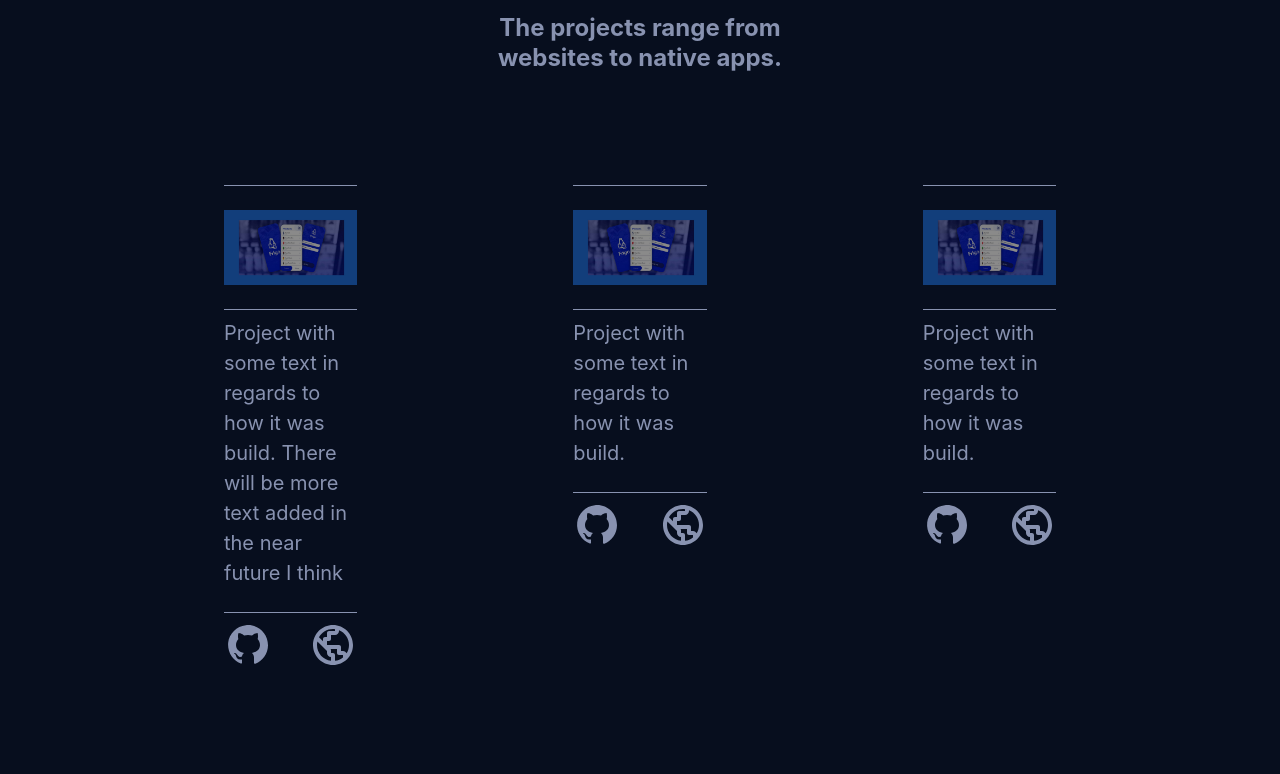
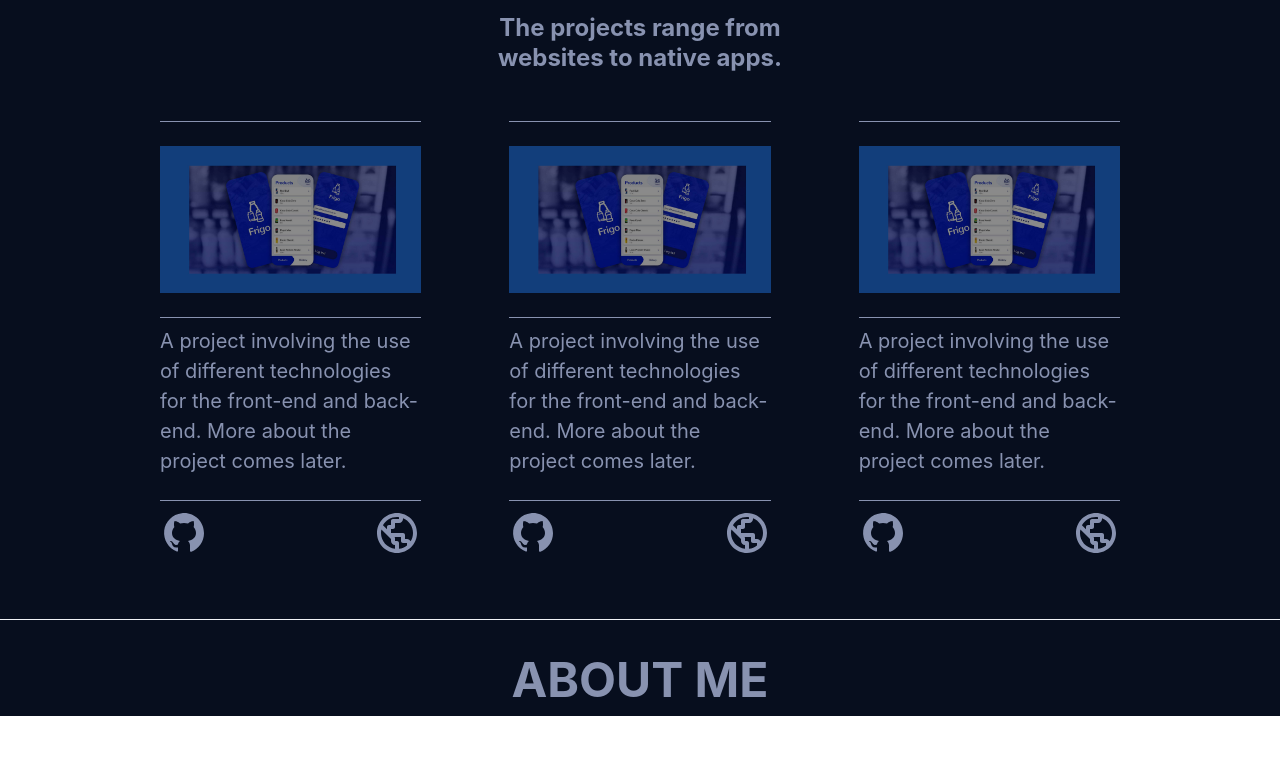
Before and after one commit to HamDerAndrew/portfolio-v3, a Gatsby site: page / in a window 1280 px wide. Shown: the part 1044-1818 px from the top of the page. After the commit the page ends 1776 px from the top, so only its background shows below. Built offline with nearby package versions, Linux system fonts and the light colour scheme; Gatsby itself is replaced by a stand-in of ours.

Commit message:
Style: Projects are now a component (card.js)

```diff
--- a/src/components/card/card.js
+++ b/src/components/card/card.js
@@ -1,8 +1,8 @@
 import React from "react";
 
-import Github from "../assets/svg/github-icon.svg";
-import Live from "../assets/svg/live-icon.svg";
-import PlaceholderImg from "../assets/img/placeholder-project.jpg";
+import Github from "../../assets/svg/github-icon.svg";
+import Live from "../../assets/svg/live-icon.svg";
+import PlaceholderImg from "../../assets/img/placeholder-project.jpg";
 
 export default (props) => (
 <div className="project-container">
@@ -14,10 +14,10 @@ export default (props) => (
     </div>
     <div className="column project-deployment">
         <div className="deploy-location">
-            <a href={props.gitUrl}>
+            <a href={props.gitUrl} target="_blank">
                 <Github />
             </a>
-            <a href={props.liveUrl}>
+            <a href={props.liveUrl} target="_blank">
                 <Live />
             </a>
         </div>
--- a/src/pages/index.js
+++ b/src/pages/index.js
@@ -1,11 +1,11 @@
 import React from "react"
 import "./bulma-styles.scss";
+
 import Arrow from "../assets/svg/arrow.svg";
-import Github from "../assets/svg/github-icon.svg";
-import Live from "../assets/svg/live-icon.svg";
-import Navigation from '../components/navigation/navigation';
+
+import Navigation from "../components/navigation/navigation";
 import Seperator from "../components/seperator/seperator";
-import PlaceholderImg from "../assets/img/placeholder-project.jpg";
+import Project from "../components/card/card";
 
 export default () => {
     return(
@@ -33,58 +33,22 @@ export default () => {
                 {/* Projects Start */}
                 <div className="columns is-centered">
                     <div className="column">
-                        <div className="project-container">
-                            <div className="image-container">
-                                <img src={PlaceholderImg} alt="project" className="image custom-img" />
-
-                            </div>
-                            <div className="text-container">
-                                <p className="project-text is-size-5">Project with some text in regards to how it was build. There will be more text added in the near future I think</p>
-                            </div>
-                            <div className="column project-deployment">
-                                <div className="deploy-location">
-                                    <a className="test">
-                                    <Github />
-                                    </a>
-
-                                    <Live />
-                                </div>
-                            </div>
-                        </div>
+                        <Project
+                            description="A project involving the use of different technologies for the front-end and back-end. More about the project comes later."
+                            gitUrl="www.github.com/HamDerAndrew"
+                        />
                     </div>
                     <div className="column">
-                        <div className="project-container">
-                            <div className="image-container">
-                                <img src={PlaceholderImg} alt="project" className="image custom-img" />
-
-                            </div>
-                            <div className="text-container">
-                                <p className="project-text is-size-5">Project with some text in regards to how it was build.</p>
-                            </div>
-                            <div className="column project-deployment">
-                                <div className="deploy-location">
-                                    <Github />
-                                    <Live />
-                                </div>
-                            </div>
-                        </div>
+                        <Project
+                            description="A project involving the use of different technologies for the front-end and back-end. More about the project comes later."
+                            gitUrl="www.github.com/HamDerAndrew"
+                        />
                     </div>
                     <div className="column">
-                        <div className="project-container">
-                            <div className="image-container">
-                                <img src={PlaceholderImg} alt="project" className="image custom-img" />
-
-                            </div>
-                            <div className="text-container">
-                                <p className="project-text is-size-5">Project with some text in regards to how it was build.</p>
-                            </div>
-                            <div className="column project-deployment">
-                                <div className="deploy-location">
-                                    <Github />
-                                    <Live />
-                                </div>
-                            </div>
-                        </div>
+                        <Project
+                            description="A project involving the use of different technologies for the front-end and back-end. More about the project comes later."
+                            gitUrl="www.github.com/HamDerAndrew"
+                        />
                     </div>
                 </div>
             </section>
--- a/src/styles/global.css
+++ b/src/styles/global.css
@@ -38,7 +38,7 @@ h1, h2, h3, h4 {
 }
 
 .project-container {
-    padding: 6rem;
+    padding: 2rem;
 }
 
 .image-container {
@@ -71,13 +71,6 @@ h1, h2, h3, h4 {
     justify-content: space-between;
 }
 
-/* svg:hover {
-    fill:red;
-    color:red;
-    cursor: pointer;
-    background-color: green;
-} */
-
 svg:hover, svg:hover .full-fill {
     cursor: pointer;
     fill:#183068;
```
